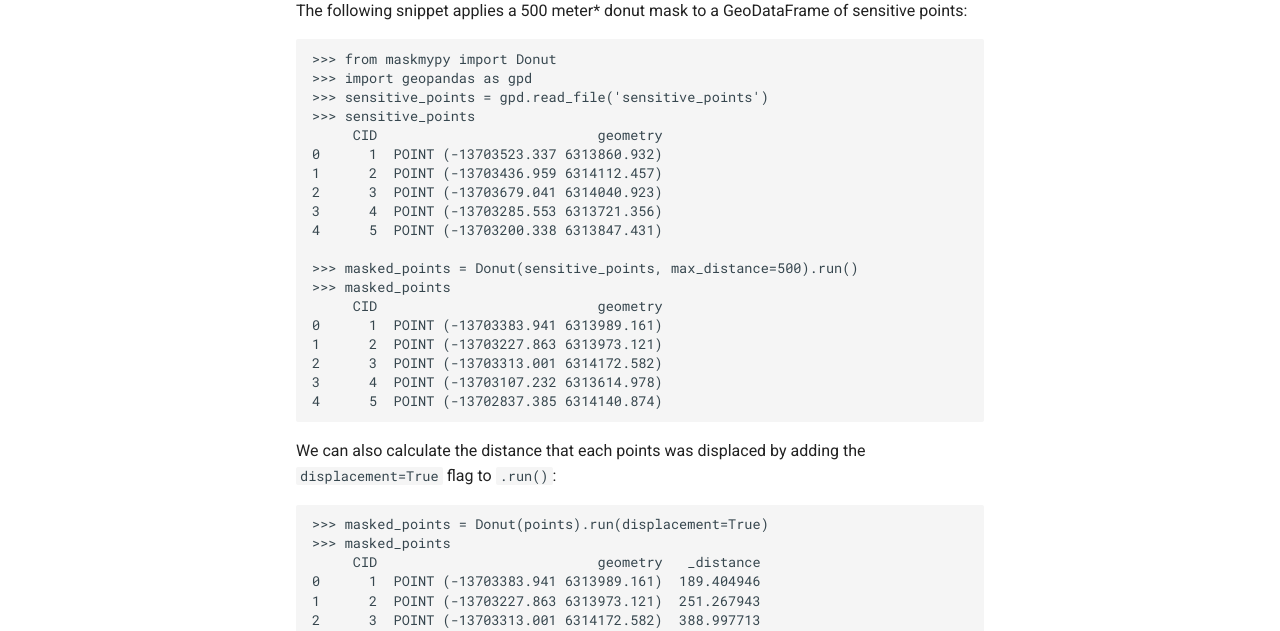
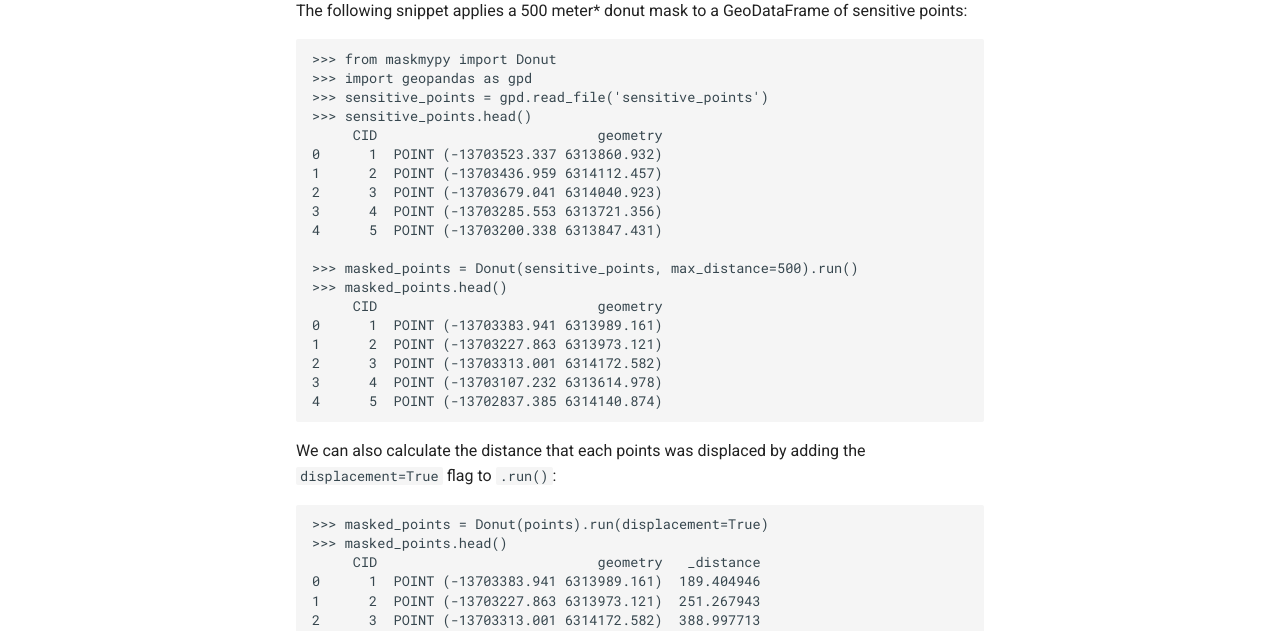
Before and after one commit to TheTinHat/MaskMyPy, an MkDocs documentation site: the page built from docs/README.md, in a window 1280 px wide and 1400 px high, scrolled down 515 px. Shown: the part 335-966 px from the top of the window. Built offline with MkDocs 1.6.1 and Material for MkDocs 9.7.7, drawn with Linux system fonts in a browser that asks for light colours; some of the changed text lies outside the part shown.

Commit message:
docs: Minor doc change

````diff
--- a/docs/README.md
+++ b/docs/README.md
@@ -31,7 +31,7 @@
 >>> from maskmypy import Donut
 >>> import geopandas as gpd
 >>> sensitive_points = gpd.read_file('sensitive_points')
->>> sensitive_points
+>>> sensitive_points.head()
      CID                           geometry
 0      1  POINT (-13703523.337 6313860.932)
 1      2  POINT (-13703436.959 6314112.457)
@@ -40,7 +40,7 @@
 4      5  POINT (-13703200.338 6313847.431)
 
 >>> masked_points = Donut(sensitive_points, max_distance=500).run()
->>> masked_points
+>>> masked_points.head()
      CID                           geometry
 0      1  POINT (-13703383.941 6313989.161)
 1      2  POINT (-13703227.863 6313973.121)
@@ -53,7 +53,7 @@
 
 ```python
 >>> masked_points = Donut(points).run(displacement=True)
->>> masked_points
+>>> masked_points.head()
      CID                           geometry   _distance
 0      1  POINT (-13703383.941 6313989.161)  189.404946
 1      2  POINT (-13703227.863 6313973.121)  251.267943
--- a/setup.py
+++ b/setup.py
@@ -1,6 +1,6 @@
 from setuptools import setup, find_packages
 
-with open("README.md", "r") as fh:
+with open("docs/README.md", "r") as fh:
     long_description = fh.read()
 
 setup(
````
